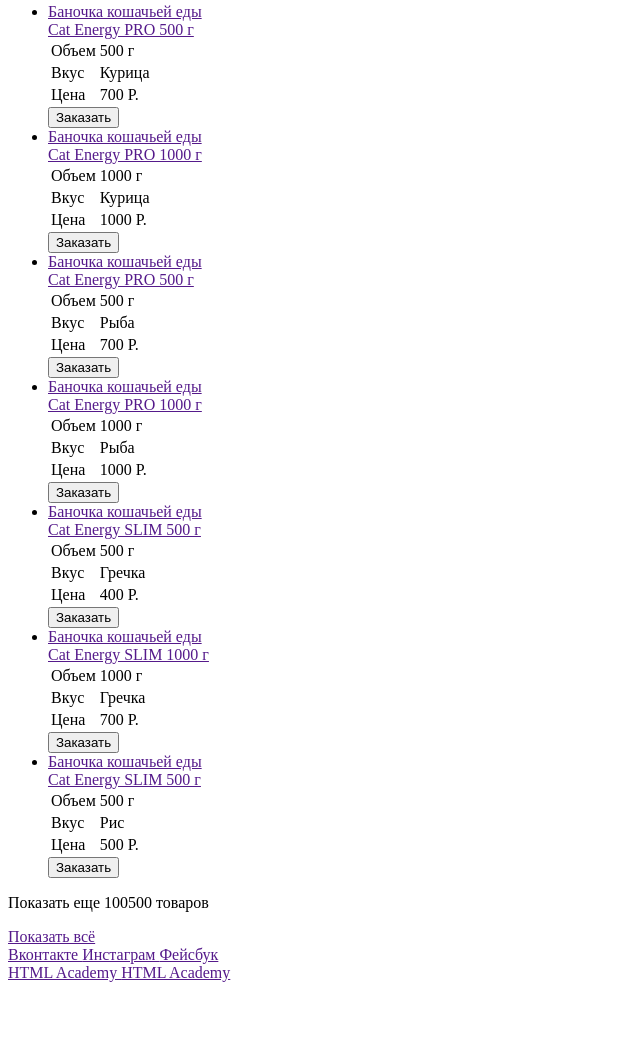
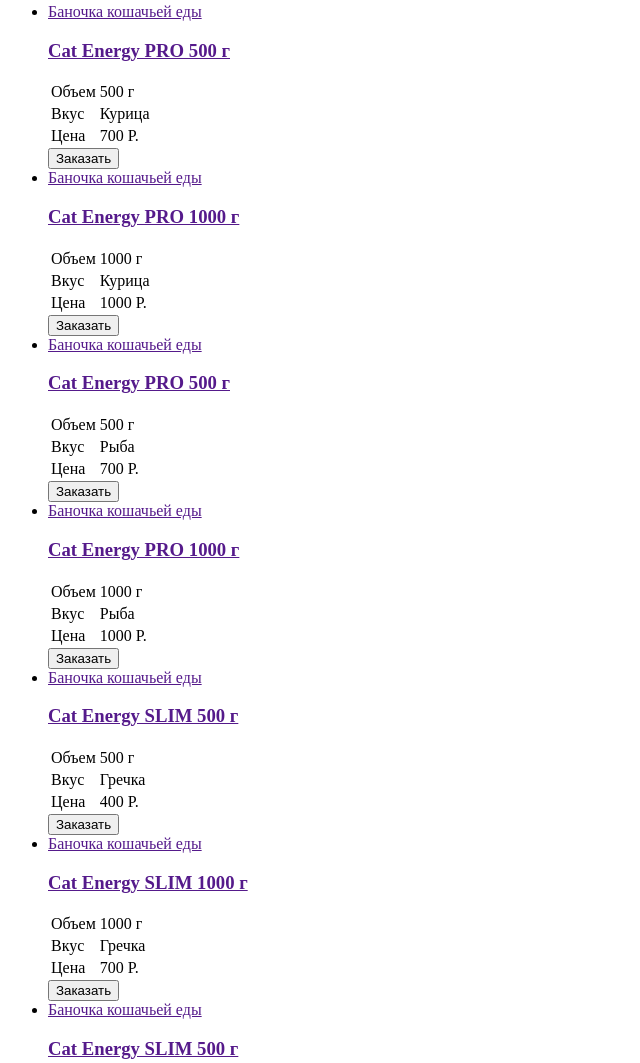
Before and after one commit to MikeHTMLCSS/1197879-cat-energy-20, a website: page source/catalog.html in a window 1280 px wide. Shown: the part 93-1156 px from the top of the page, without its empty margins (0-640 px from the left). Before the commit the page ends 1083 px from the top, so only its background shows below. Drawn offline with Linux system fonts and the light colour scheme.

Commit message:
добавляю h3

```diff
--- a/source/catalog.html
+++ b/source/catalog.html
@@ -23,9 +23,11 @@
                 Баночка кошачьей еды
               </a>
               <div class="catalog__item-information">
-                <a href="" class="catalog__item-name">
+                <h3 class="catalog__item-name">
+                  <a href="">
                     Cat Energy PRO 500 г
                   </a>
+                </h3>
                 <table class="catalog__item-parameters">
                   <tr class="catalog__item-parameter">
                     <td class="catalog__item-caption">
@@ -64,9 +66,11 @@
                 Баночка кошачьей еды
               </a>
               <div class="catalog__item-information">
-                <a href="" class="catalog__item-name">
+                <h3 class="catalog__item-name">
+                  <a href="">
                     Cat Energy PRO 1000 г
                   </a>
+                </h3>
                 <table class="catalog__item-parameters">
                   <tr class="catalog__item-parameter">
                     <td class="catalog__item-caption">
@@ -105,9 +109,11 @@
                 Баночка кошачьей еды
               </a>
               <div class="catalog__item-information">
-                <a href="" class="catalog__item-name">
+                <h3 class="catalog__item-name">
+                  <a href="">
                     Cat Energy PRO 500 г
                   </a>
+                </h3>
                 <table class="catalog__item-parameters">
                   <tr class="catalog__item-parameter">
                     <td class="catalog__item-caption">
@@ -146,9 +152,11 @@
                 Баночка кошачьей еды
               </a>
               <div class="catalog__item-information">
-                <a href="" class="catalog__item-name">
+                <h3 class="catalog__item-name">
+                  <a href="">
                     Cat Energy PRO 1000 г
                   </a>
+                </h3>
                 <table class="catalog__item-parameters">
                   <tr class="catalog__item-parameter">
                     <td class="catalog__item-caption">
@@ -187,9 +195,11 @@
                 Баночка кошачьей еды
               </a>
               <div class="catalog__item-information">
-                <a href="" class="catalog__item-name">
+                <h3 class="catalog__item-name">
+                  <a href="">
                     Cat Energy SLIM 500 г
                   </a>
+                </h3>
                 <table class="catalog__item-parameters">
                   <tr class="catalog__item-parameter">
                     <td class="catalog__item-caption">
@@ -228,9 +238,11 @@
                 Баночка кошачьей еды
               </a>
               <div class="catalog__item-information">
-                <a href="" class="catalog__item-name">
+                <h3 class="catalog__item-name">
+                  <a href="">
                     Cat Energy SLIM 1000 г
                   </a>
+                </h3>
                 <table class="catalog__item-parameters">
                   <tr class="catalog__item-parameter">
                     <td class="catalog__item-caption">
@@ -269,9 +281,11 @@
                 Баночка кошачьей еды
               </a>
               <div class="catalog__item-information">
-                <a href="" class="catalog__item-name">
+                <h3 class="catalog__item-name">
+                  <a href="">
                     Cat Energy SLIM 500 г
                   </a>
+                </h3>
                 <table class="catalog__item-parameters">
                   <tr class="catalog__item-parameter">
                     <td class="catalog__item-caption">
```
Lines whose indentation alone changed are shown as unchanged.
